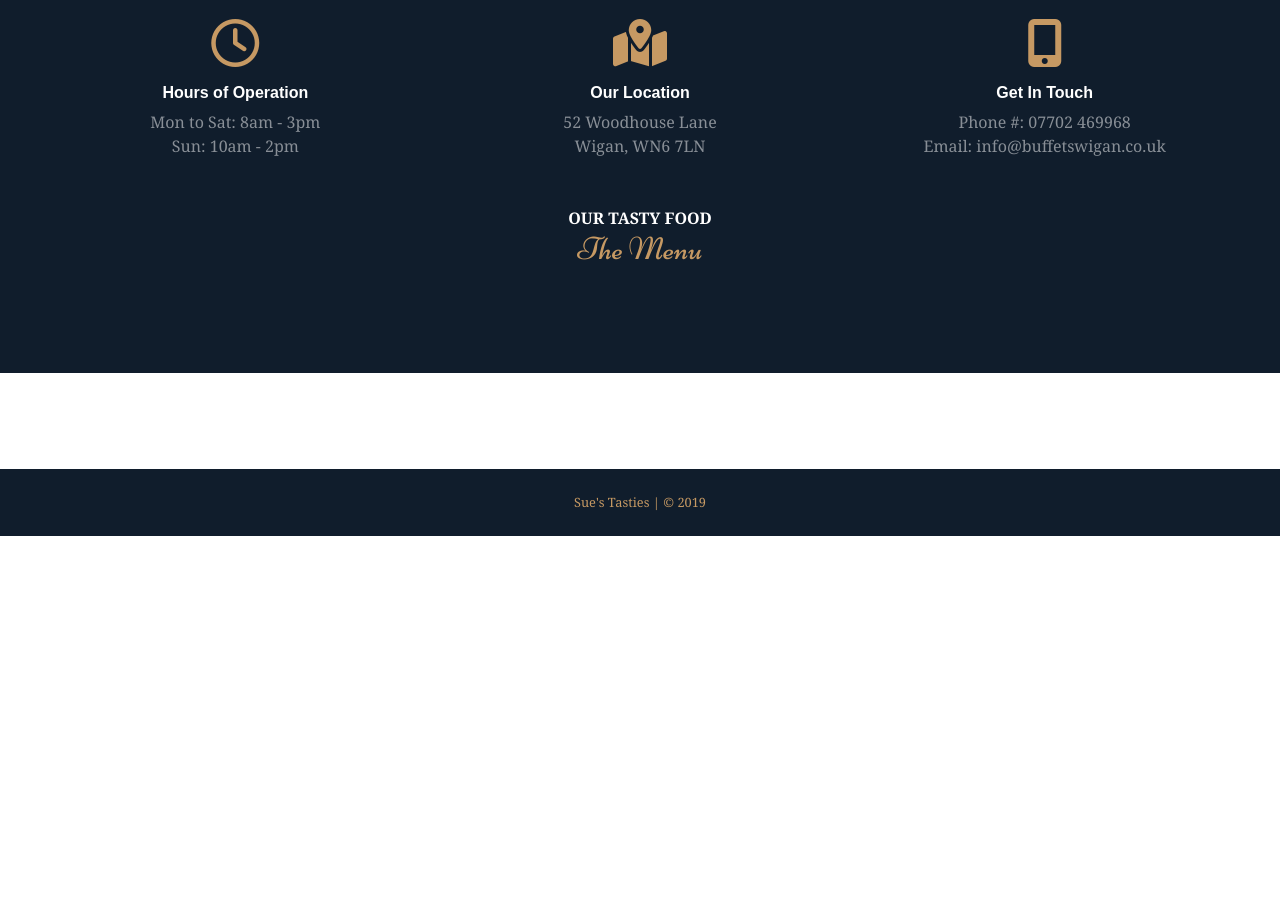
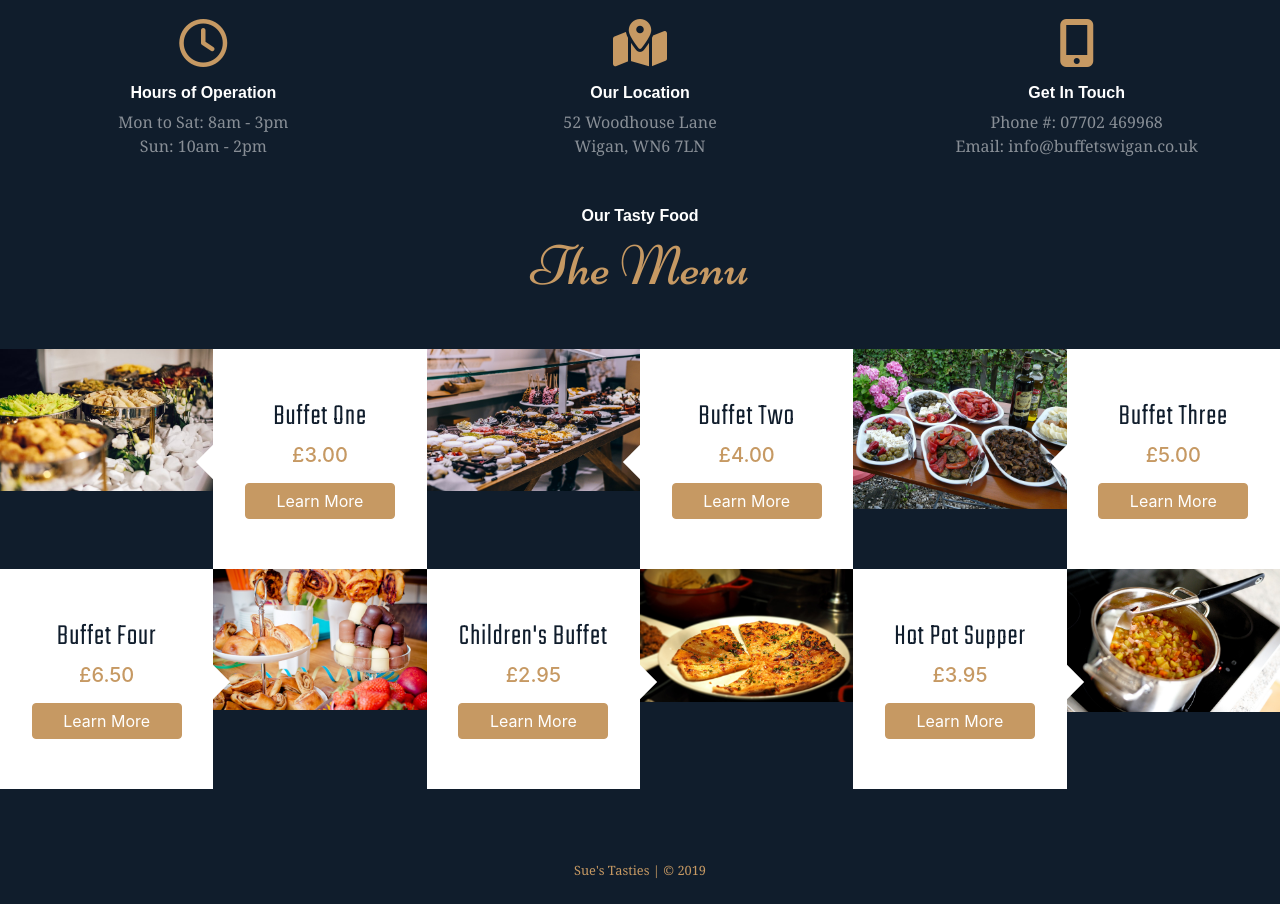
Before and after one commit to mylesluke/Cafe, a website: page dist/index.html in a window 1280 px wide. Shown: the part 1292-2196 px from the top of the page. Before the commit the page ends 1828 px from the top, so only its background shows below. Drawn offline with nearby package versions, Linux system fonts and the light colour scheme.

Commit message:
added menu items and images

```diff
--- a/dist/index.html
+++ b/dist/index.html
@@ -68,7 +68,7 @@
                 </div>
             </div>
         </section>
-        <section class="contact px-5 pt-5 text-white text-center" id="contact">
+        <section class="contact text-white text-center" id="contact">
             <div class="row">
                 <div class="col-12 col-md-4 mb-4 mb-md-0" data-aos="fade-right">
                     <i class="far fa-clock fa-3x"></i>
@@ -89,15 +89,87 @@
                     <p>Email: info@buffetswigan.co.uk</p>
                 </div>
             </div>
-            <div class="sub-title col-12 py-5" data-aos="flip-up">
-                <p>Our Tasty Food</p>
-                <h5>The Menu</h5>
-            </div>
+
+            <div class="container-fluid p-0">
+                <div class="section-heading my-5 text-center" data-aos="flip-up">
+                    <h4 class="text-white">Our Tasty Food</h4>
+                    <h1 class="display-4">The Menu</h1>
+                </div>
+                <!-- Row #1 -->
+                <div class="row no-gutters">
+                    <!-- Column  #1 -->
+                    <div class="col-12 col-sm-6 col-xl-2 order-sm-1 order-xl-1">
+                        <img class="img-fluid" src="./images/menu/buffet-1.jpg" alt="buffet1">
+                    </div>
+                    <div class="col-12 col-sm-6 col-xl-2 order-sm-2 order-xl-2 point-left">
+                        <div class="menu-item">
+                            <h1>Buffet One</h1>
+                            <h6>£3.00</h6>
+                            <a href="#" class="btn mt-3 d-none d-xl-block">Learn More</a>
+                        </div>
+                    </div>
+                    <!-- Column  #2 -->
+                    <div class="col-12 col-sm-6 col-xl-2 order-sm-4 order-xl-3">
+                        <img class="img-fluid" src="./images/menu/buffet-2.jpg" alt="buffet2">
+                    </div>
+                    <div class="col-12 col-sm-6 col-xl-2 order-sm-3 order-xl-4 point-left">
+                        <div class="menu-item">
+                            <h1>Buffet Two</h1>
+                            <h6>£4.00</h6>
+                            <a href="#" class="btn mt-3 d-none d-xl-block">Learn More</a>
+                        </div>
+                    </div>
+                    <!-- Column  #3 -->
+                    <div class="col-12 col-sm-6 col-xl-2 order-sm-5 order-xl-5">
+                        <img class="img-fluid" src="./images/menu/buffet-3.jpg" alt="buffet3">
+                    </div>
+                    <div class="col-12 col-sm-6 col-xl-2 order-sm-6 order-xl-6 point-left">
+                        <div class="menu-item">
+                            <h1>Buffet Three</h1>
+                            <h6>£5.00</h6>
+                            <a href="#" class="btn mt-3 d-none d-xl-block">Learn More</a>
+                        </div>
+                    </div>
+                </div> <!-- End of Row #1-->
+
+                <!-- Row #2 -->
+                <div class="row no-gutters">
+                    <!-- Column  #4 -->
+                    <div class="col-12 col-sm-6 col-xl-2 order-sm-2 order-xl-2">
+                        <img class="img-fluid" src="./images/menu/buffet-4.jpg" alt="buffet4">
+                    </div>
+                    <div class="col-12 col-sm-6 col-xl-2 order-sm-1 order-xl-1 point-right">
+                        <div class="menu-item">
+                            <h1>Buffet Four</h1>
+                            <h6>£6.50</h6>
+                            <a href="#" class="btn mt-3 d-none d-xl-block">Learn More</a>
+                        </div>
+                    </div>
+                    <!-- Column  #5 -->
+                    <div class="col-12 col-sm-6 col-xl-2 order-sm-3 order-xl-4">
+                        <img class="img-fluid" src="./images/menu/buffet-5.jpg" alt="buffet5">
+                    </div>
+                    <div class="col-12 col-sm-6 col-xl-2 order-sm-5 order-xl-3 point-right">
+                        <div class="menu-item">
+                            <h1>Children's Buffet</h1>
+                            <h6>£2.95</h6>
+                            <a href="#" class="btn mt-3 d-none d-xl-block">Learn More</a>
+                        </div>
+                    </div>
+                    <!-- Column  #6 -->
+                    <div class="col-12 col-sm-6 col-xl-2 order-sm-6 order-xl-6">
+                        <img class="img-fluid" src="./images/menu/buffet-6.jpg" alt="buffet6">
+                    </div>
+                    <div class="col-12 col-sm-6 col-xl-2 order-sm-5 order-xl-5 point-right">
+                        <div class="menu-item">
+                            <h1>Hot Pot Supper</h1>
+                            <h6>£3.95</h6>
+                            <a href="#" class="btn mt-3 d-none d-xl-block">Learn More</a>
+                        </div>
+                    </div>
+                </div> <!-- End of Row #2-->
+            </div> <!-- End of Container-fluid -->
         </section>
-        </section class="menu text-center" id="menu">
-
-        <section>
-
 
 
     </main>
--- a/dist/styles/style.css
+++ b/dist/styles/style.css
@@ -145,14 +145,10 @@ header > .container {
 }
 
 section {
-  padding: 3rem 5rem;
+  padding: 3rem 0;
 }
 
-.about {
-  font-family: "cambria", sans-serif;
-}
-
-.about .section-heading h6 {
+section .section-heading h6 {
   text-transform: uppercase;
   font-weight: 300;
   letter-spacing: 1px;
@@ -160,9 +156,13 @@ section {
   line-height: 0;
 }
 
-.about .section-heading h1 {
+section .section-heading h1 {
   font-family: "Niconne", cursive;
   color: #C69963;
+}
+
+.about {
+  font-family: "cambria", sans-serif;
 }
 
 .about a {
@@ -196,16 +196,46 @@ section {
   opacity: 0.5;
 }
 
-.contact .sub-title p {
-  text-transform: uppercase;
-  opacity: 1;
-  font-weight: 600;
+.contact .point-right,
+.contact .point-left {
+  position: relative;
+  background: white;
+  display: -webkit-box;
+  display: -ms-flexbox;
+  display: flex;
 }
 
-.contact .sub-title h5 {
-  font-family: "Niconne", cursive;
+.contact .point-left::before,
+.contact .point-right::before {
+  content: "";
+  position: absolute;
+  width: 25px;
+  height: 25px;
+  background: inherit;
+  top: -12px;
+  left: 50%;
+  -webkit-transform: translateX(-50%) rotate(45deg);
+          transform: translateX(-50%) rotate(45deg);
+  z-index: 1;
+}
+
+.contact .menu-item {
+  padding: 50px 10px;
   color: #C69963;
-  font-size: 2rem;
+  margin: auto;
+}
+
+.contact .menu-item h6 {
+  color: #C69963;
+  font-size: 20px;
+}
+
+.contact .menu-item h1 {
+  color: #101D2C;
+  font-size: 30px;
+  letter-spacing: 1px;
+  font-family: 'Teko', sans-serif;
+  font-weight: 300;
 }
 
 footer {
@@ -215,7 +245,7 @@ footer {
   font-size: .8rem;
 }
 
-@media (max-width: 567px) {
+@media (max-width: 576px) {
   .navbar-brand {
     max-width: 300px;
   }
@@ -224,6 +254,13 @@ footer {
 @media (min-width: 768px) {
   .btn, .about a {
     width: 150px;
+  }
+  .point-left::before,
+  .point-right::before {
+    display: none;
+  }
+  .menu-item {
+    padding: 50px 20px;
   }
 }
 
@@ -284,5 +321,30 @@ footer {
     -webkit-transform: scaleX(1);
             transform: scaleX(1);
   }
+  .point-left::before,
+  .point-right::before {
+    display: none;
+  }
+}
+
+@media (min-width: 1200px) {
+  .point-left::before,
+  .point-right::before {
+    display: block;
+    top: 40% !important;
+    left: initial !important;
+    -webkit-transform: translate(0, 50%) rotate(45deg) !important;
+            transform: translate(0, 50%) rotate(45deg) !important;
+  }
+  .point-left::before {
+    left: -12px !important;
+  }
+  .point-right::before {
+    right: -12px !important;
+  }
+  .menu-item .btn, .menu-item .about a, .about .menu-item a {
+    color: #fff !important;
+    background: #C69963;
+  }
 }
 /*# sourceMappingURL=style.css.map */
--- a/dist/styles/style.scss
+++ b/dist/styles/style.scss
@@ -132,12 +132,9 @@ header>.container {
     }
 }
 
+// overall section style
 section {
-    padding: 3rem 5rem;
-}
-
-.about {
-    font-family: "cambria", sans-serif;
+    padding: 3rem 0;
 
     .section-heading {
         h6 {
@@ -153,7 +150,12 @@ section {
             color: $primary;
         }
     }
+}
 
+.about {
+    font-family: "cambria", sans-serif;
+
+    // find out more button
     a {
         @extend .btn;
         width: 150px;
@@ -166,6 +168,8 @@ section {
     }
 }
 
+
+// Contact Details
 .contact {
     background: $background;
 
@@ -187,17 +191,42 @@ section {
         opacity: 0.5;
     }
 
-    .sub-title {
-        p {
-            text-transform: uppercase;
-            opacity: 1;
-            font-weight: 600;
+    .point-right,
+    .point-left {
+        position: relative;
+        background: white;
+        display: flex;
+    }
+
+    .point-left::before,
+    .point-right::before {
+        content: "";
+        position: absolute;
+        width: 25px;
+        height: 25px;
+        background: inherit;
+        top: -12px;
+        left: 50%;
+        transform: translateX(-50%) rotate(45deg);
+        z-index: 1;
+    }
+
+    .menu-item {
+        padding: 50px 10px;
+        color: $primary;
+        margin: auto;
+
+        h6 {
+            color: $primary;
+            font-size: 20px;
         }
 
-        h5 {
-            font-family: "Niconne", cursive;
-            color: $primary;
-            font-size: 2rem;
+        h1 {
+            color: $background;
+            font-size: 30px;
+            letter-spacing: 1px;
+            font-family: 'Teko', sans-serif;
+            font-weight: 300;
         }
     }
 }
@@ -213,11 +242,22 @@ footer {
     .navbar-brand {
         max-width: 300px;
     }
+
+
 }
 
 @include breakpoint(md) {
     .btn {
         width: 150px;
+    }
+
+    .point-left::before,
+    .point-right::before {
+        display: none;
+    }
+
+    .menu-item {
+        padding: 50px 20px;
     }
 }
 
@@ -273,4 +313,34 @@ footer {
             transform: scaleX(1);
         }
     }
+
+    .point-left::before,
+    .point-right::before {
+        display: none;
+    }
 }
+
+@include breakpoint(xl) {
+
+    .point-left::before,
+    .point-right::before {
+        display: block;
+        top: 40% !important;
+        left: initial !important;
+        transform: translate(0, 50%) rotate(45deg) !important;
+    }
+
+    .point-left::before {
+        left: -12px !important;
+    }
+
+    .point-right::before {
+        right: -12px !important;
+    }
+
+    .menu-item .btn {
+        color: #fff !important;
+        background: $primary;
+
+    }
+}
```
Also changed, not shown: dist/styles/_mixins.scss (+5 -3 lines), dist/images/menu/buffet-1.jpg (added), dist/images/menu/buffet-2.jpg (added), dist/images/menu/buffet-3.jpg (added), dist/images/menu/buffet-4.jpg (added), dist/images/menu/buffet-5.jpg (added), dist/images/menu/buffet-6.jpg (added), dist/images/menu/buffet1.jpg (added), dist/images/menu/buffet2.jpg (added), dist/images/menu/buffet3.jpg (added), dist/images/menu/buffet4.jpg (added), dist/images/menu/buffet5.jpg (added), dist/images/menu/buffet6.jpg (added), 1 other file.
